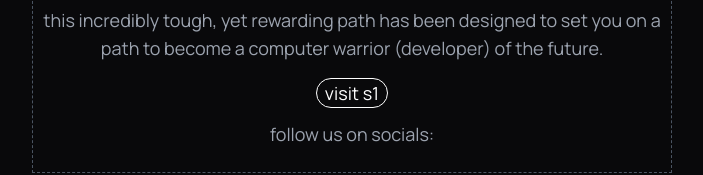
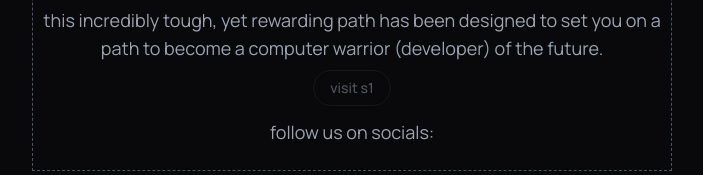
Before and after one commit to devsForFun/devsForFun, a Next.js app: page /s1/about in a window 1280 px wide. Shown: the part 207-382 px from the top of the page, without its empty margins (288-991 px from the left). Built offline with nearby package versions, Linux system fonts and the light colour scheme; no server answers; the database is empty.

Commit message:
Update page.tsx
Added the button as related by the comment using shad/cn ui Button Component.

```diff
--- a/app/s1/about/page.tsx
+++ b/app/s1/about/page.tsx
@@ -4,6 +4,7 @@ import Link from "next/link";
 import LeadsInfo from "./about-component";
 import EmeralSpark from "../../../public/emraldspark.png";
 import LoadingSpinner from "@/components/ui/loading-spinner";
+import { Button } from "@/components/ui/button";
 
 export type Leads = {
   id: number;
@@ -48,11 +49,11 @@ const Page: React.FC = () => {
             you on a path to become a computer warrior (developer) of the
             future.
           </p>
-          <button className="hover:text-blue-400 hover:border-blue-400 hover:transition hover:ease-in hover:delay-100 px-2 border-[0.01rem] rounded-full border-white mt-4 text-white">
+          <Button variant="outline" disabled className="rounded-full mt-2">
             <Link href="/s1" target="_blank">
               visit s1
             </Link>
-          </button>
+          </Button>
           <div className="mt-3">
             <p>follow us on socials: </p>
             <p>
```
